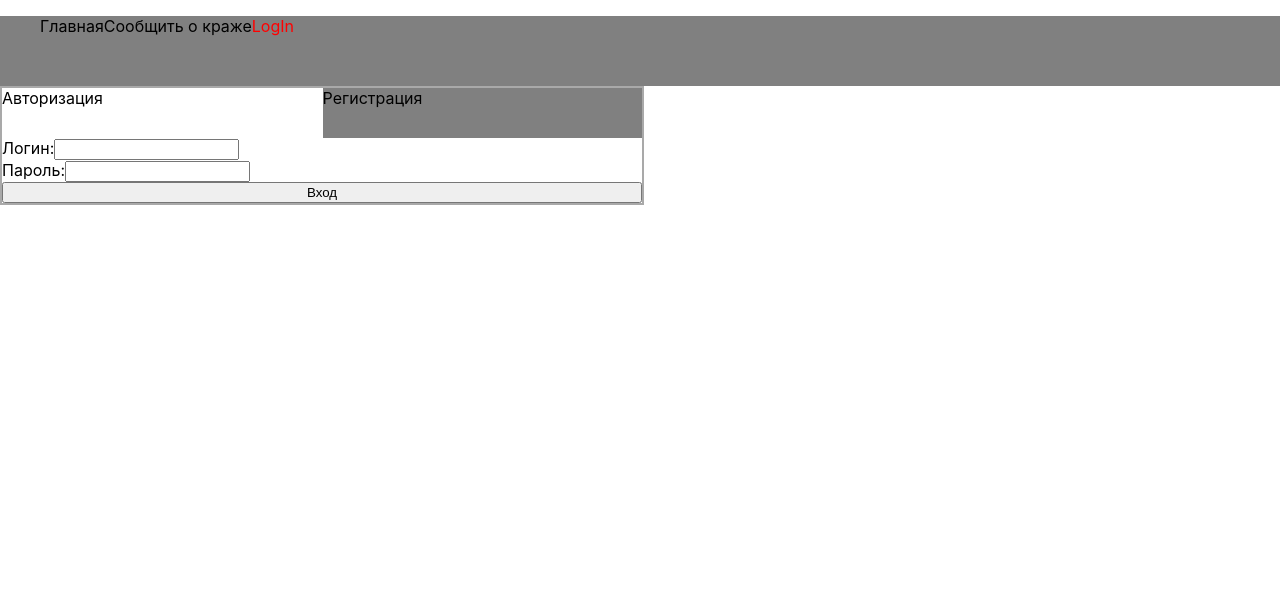
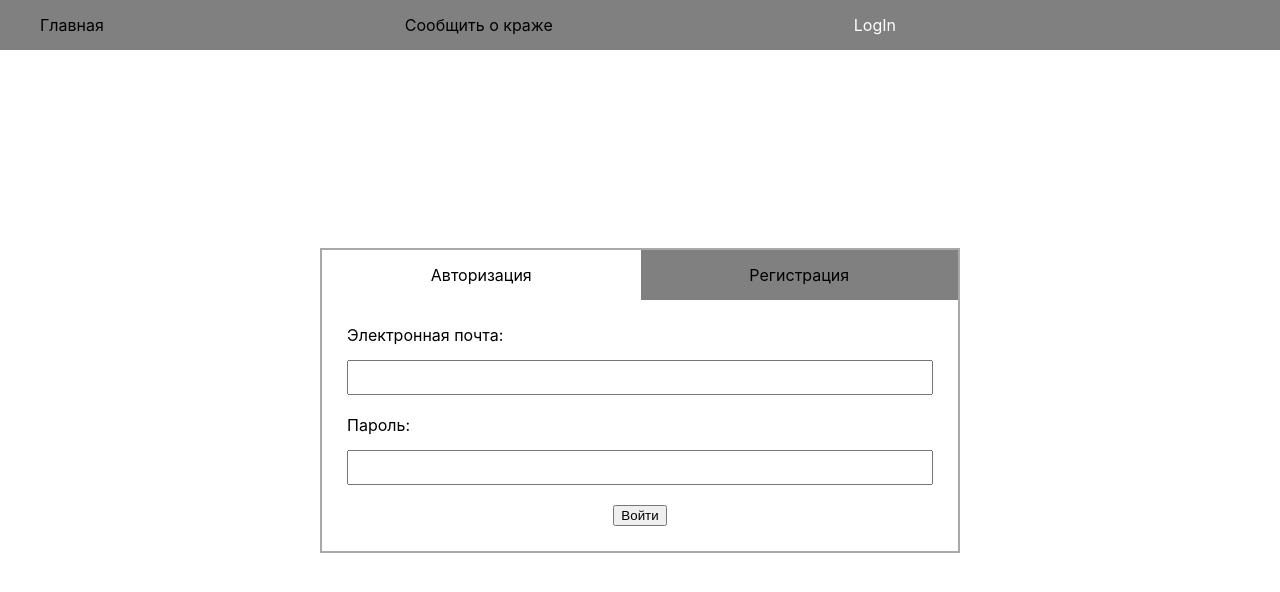
Before and after one commit to EvgeniyGrokholskiy/exitExamination, a React (Create React App) app: page /login in a window 1280 px wide. Shown: the top 592 px of the page. Built offline with nearby package versions, Linux system fonts and the light colour scheme.

Commit message:
added login and sign up forms

```diff
--- a/src/App.css
+++ b/src/App.css
@@ -1,5 +1,16 @@
+* {
+    box-sizing: border-box;
+}
+
+main {
+    display: flex;
+    align-items: center;
+    justify-content: center;
+    height: calc(100vh - 100px);
+}
+
 .App {
-  margin: 0 auto;
-  max-width: 1440px;
-  width: 100%;
+    margin: 0 auto;
+    max-width: 1440px;
+    width: 100%;
 }
--- a/src/App.tsx
+++ b/src/App.tsx
@@ -1,5 +1,5 @@
 import "./App.css"
-import React, {useState} from "react"
+import React, {useEffect, useState} from "react"
 import Main from "./component/Main/Main"
 import Login from "./component/Login/Login"
 import Header from "./component/Header/Header"
@@ -12,19 +12,41 @@ import EmployeesDetails from "./component/EmployeesDetails/EmployeesDetails";
 
 function App() {
 
-    const [isLogin, setIsLogin] = useState(false)
+    const [isLogin, setIsLogin] = useState<boolean>()
 
-    const login = () => {
+    const login = (valueObj: { email: string, password: string }) => {
         setIsLogin(true)
+        console.log(valueObj)
     }
 
     const logout = () => {
         setIsLogin(false)
     }
 
+    useEffect(() => {
+        const value = localStorage.getItem("isLogin")
+        debugger
+        if (value && value === "true") {
+            setIsLogin(true)
+        } else if (value && value === "false") {
+            setIsLogin(false)
+        } else {
+            return
+        }
+    }, [])
+
+    useEffect(() => {
+        localStorage.setItem("isLogin", String(isLogin))
+    }, [isLogin])
+
+
+
     return (
         <div className="App">
+            <header>
                 <Header isLogin={isLogin} logout={logout}/>
+            </header>
+            <main>
                 <Routes>
                     <Route path={"/"} element={<Main/>}/>
                     <Route path={"/login"} element={<Login login={login} isLogin={isLogin}/>}/>
@@ -34,6 +56,10 @@ function App() {
                     <Route path={"/employees-list"} element={<EmployeesList/>}/>
                     <Route path={"/employees/*"} element={<EmployeesDetails/>}/>
                 </Routes>
+            </main>
+            <footer>
+
+            </footer>
         </div>
     );
 }
--- a/src/component/Header/Header.tsx
+++ b/src/component/Header/Header.tsx
@@ -3,7 +3,7 @@ import {NavLink} from "react-router-dom"
 import styles from "./header.module.scss"
 
 interface IHeaderProps {
-    isLogin: boolean
+    isLogin: boolean | undefined
     logout: () => void
 }
 
@@ -13,30 +13,31 @@ const Header: React.FC<IHeaderProps> = ({isLogin, logout}) => {
             <ul className={styles.menu}>
                 <li className={styles.menu_item}>
                     <NavLink to={"/"}
-                             className={({isActive}) => isActive ? styles.link__active : styles.link}>Главная</NavLink>
+                             className={({isActive}) => isActive ? `${styles.link__active} ${styles.link}` : styles.link}>Главная</NavLink>
                 </li>
                 <li className={styles.menu_item}>
                     <NavLink to={"/report"}
-                             className={({isActive}) => isActive ? styles.link__active : styles.link}>Сообщить о
+                             className={({isActive}) => isActive ? `${styles.link__active} ${styles.link}` : styles.link}>Сообщить о
                         краже</NavLink>
                 </li>
                 {
                     isLogin && <li className={styles.menu_item}>
                         <NavLink to={"/reports-list"}
-                                 className={({isActive}) => isActive ? styles.link__active : styles.link}>Сообщения о
+                                 className={({isActive}) => isActive ? `${styles.link__active} ${styles.link}` : styles.link}>Сообщения
+                            о
                             кражах</NavLink>
                     </li>
                 }
                 {
                     isLogin && <li className={styles.menu_item}>
                         <NavLink to={"/employees-list"}
-                                 className={({isActive}) => isActive ? styles.link__active : styles.link}>Список
+                                 className={({isActive}) => isActive ? `${styles.link__active} ${styles.link}` : styles.link}>Список
                             сотрудников</NavLink>
                     </li>
                 }
                 {
                     !isLogin && <li className={styles.menu_item}>
-                        <NavLink className={({isActive}) => isActive ? styles.link__active : styles.link}
+                        <NavLink className={({isActive}) => isActive ? `${styles.link__active} ${styles.link}` : styles.link}
                                  to={"login"}>LogIn</NavLink>
                     </li>
                 }
--- a/src/component/Header/header.module.scss
+++ b/src/component/Header/header.module.scss
@@ -1,27 +1,37 @@
 .wrapper {
   background-color: gray;
+  display: flex;
+  align-items: center;
   margin: 0 auto;
-  height: 70px;
+  height: 50px;
 }
 
 .menu {
   display: flex;
+  justify-content: space-between;
+  width: 70%;
 }
 
 .menu_item {
+  display: flex;
+  align-items: center;
   list-style: none;
 }
 
 .link {
+  display: block;
   color: black;
   text-decoration: none;
+  line-height: 50px;
+  height: 50px;
 
   &:hover, &__active:hover {
     text-decoration: underline;
+
   }
 
   &__active {
-    color: red;
+    color: white;
     text-decoration: none;
   }
 }
--- a/src/component/Login/Login.tsx
+++ b/src/component/Login/Login.tsx
@@ -1,10 +1,12 @@
 import React, {useState} from "react"
 import stales from "./login.module.scss"
 import {Navigate} from "react-router-dom";
+import LoginForm from "./LoginForm/LoginForm";
+import SignUpForm from "./SignUpForm/SignUpForm";
 
 interface ILoginProps {
-    isLogin: boolean
-    login: () => void
+    isLogin: boolean | undefined
+    login: (valueObj: { email: string, password: string }) => void
 }
 
 const Login: React.FC<ILoginProps> = ({isLogin, login}) => {
@@ -19,20 +21,11 @@ const Login: React.FC<ILoginProps> = ({isLogin, login}) => {
             <div className={`${!showLogin && stales.tab_signIn__active} ${stales.tab_signIn}`}
                  onClick={() => setShowLogin(false)}>Регистрация
             </div>
-            <label className={stales.login}>Логин:
-                <input name={"login"}/>
-            </label>
-            <label className={stales.password}>Пароль:
-                <input name={"password"}/>
-            </label>
-
-            <button className={stales.button} onClick={login}>
+            <div className={stales.formContainer}>
                 {
-                    showLogin
-                        ? "Вход"
-                        : "Регистрация"
+                    showLogin ? <LoginForm login={login}/> : <SignUpForm login={login}/>
                 }
-            </button>
+            </div>
             {
                 isLogin && <Navigate to={"/"}/>
             }
--- /dev/null
+++ b/src/component/Login/LoginForm/LoginForm.tsx
@@ -0,0 +1,39 @@
+import React, {FormEvent, useState} from "react"
+import styles from "./loginForm.module.scss"
+
+interface ILoginFormProps {
+    login: (valueObj: { email: string, password: string }) => void
+}
+
+const LoginForm: React.FC<ILoginFormProps> = ({login}) => {
+
+    const [formState, setFormState] = useState({
+        email: "",
+        password: ""
+    })
+
+    const handleChange = (event: React.ChangeEvent<HTMLInputElement>) => {
+        setFormState(((prevState) => {
+            return {
+                ...prevState, [event.target.name]: event.target.value
+            }
+        }))
+    }
+
+    return (
+        <form name={"loginForm"} className={styles.form_wrapper} onSubmit={(e)=>{
+            e.preventDefault()
+            login(formState)
+        }}>
+            <label className={styles.label}>Электронная почта:
+                <input className={styles.input} name={"email"} type={"email"} value={formState.email} required={true} onChange={handleChange}/>
+            </label>
+            <label className={styles.label}>Пароль:
+                <input className={styles.input} name={"password"} type={"password"} value={formState.password} required={true} onChange={handleChange}/>
+            </label>
+            <button>Войти</button>
+        </form>
+    )
+}
+
+export default LoginForm
--- /dev/null
+++ b/src/component/Login/LoginForm/loginForm.module.scss
@@ -0,0 +1,22 @@
+.form_wrapper {
+  display: flex;
+  flex-direction: column;
+  flex-wrap: nowrap;
+  align-items: center;
+  justify-content: center;
+  padding: 25px;
+  width: 100%;
+}
+
+.label {
+  display: block;
+  width: 100%;
+  margin-bottom: 20px;
+}
+
+.input {
+  font-size: 20px;
+  margin-top: 15px;
+  height: 35px;
+  width: 100%;
+}
--- /dev/null
+++ b/src/component/Login/SignUpForm/SignUpForm.tsx
@@ -0,0 +1,53 @@
+import React, {FormEvent, useState} from "react"
+import styles from "./signUpForm.module.scss"
+
+interface ISignUpFormProps {
+    login: (valueObj: { firstName: string, lastName: string, email: string, password: string }) => void
+}
+
+const SignUpForm: React.FC<ISignUpFormProps> = ({login}) => {
+
+    const [formState, setFormState] = useState({
+        firstName: "",
+        lastName: "",
+        email: "",
+        password: "",
+    })
+
+    const handleChange = (event: React.ChangeEvent<HTMLInputElement>) => {
+        setFormState((prevState => {
+            return {
+                ...prevState, [event.target.name]: event.target.value
+            }
+        }))
+    }
+
+
+    return (
+        <form className={styles.form_wrapper} onSubmit={(event: FormEvent<HTMLFormElement>) => {
+            event.preventDefault()
+            login(formState)
+        }}>
+            <label className={styles.label}>Имя:
+                <input className={styles.input} name={"firstName"} type={"text"} value={formState.firstName}
+                       required={true}
+                       onChange={handleChange}/>
+            </label>
+            <label className={styles.label}>Фамилия:
+                <input className={styles.input} name={"lastName"} type={"text"} value={formState.lastName}
+                       required={true} onChange={handleChange}/>
+            </label>
+            <label className={styles.label}>Почта:
+                <input className={styles.input} name={"email"} type={"email"} value={formState.email} required={true}
+                       onChange={handleChange}/>
+            </label>
+            <label className={styles.label}>Пароль:
+                <input className={styles.input} name={"password"} type={"password"} value={formState.password}
+                       required={true} onChange={handleChange}/>
+            </label>
+            <button>Зарегистрироваться</button>
+        </form>
+    )
+}
+
+export default SignUpForm
--- /dev/null
+++ b/src/component/Login/SignUpForm/signUpForm.module.scss
@@ -0,0 +1,22 @@
+.form_wrapper {
+  display: flex;
+  flex-direction: column;
+  flex-wrap: nowrap;
+  align-items: center;
+  justify-content: center;
+  padding: 25px;
+  width: 100%;
+}
+
+.label {
+  display: block;
+  width: 100%;
+  margin-bottom: 20px;
+}
+
+.input {
+  font-size: 20px;
+  margin-top: 15px;
+  height: 35px;
+  width: 100%;
+}
--- a/src/component/Login/login.module.scss
+++ b/src/component/Login/login.module.scss
@@ -1,14 +1,15 @@
 .wrapper {
   display: grid;
   grid-template-areas: "login        signIn"
-                       "loginForm loginForm"
-                       "password   password"
-                       "button       button";
+                       "loginForm loginForm";
   border: 2px solid darkgray;
   width: 50%;
 }
 
 .tab_login {
+  display: flex;
+  align-items: center;
+  justify-content: center;
   background-color: gray;
   grid-area: login;
   height: 50px;
@@ -25,14 +26,6 @@
   }
 }
 
-.login {
+.formContainer {
   grid-area: loginForm;
 }
-
-.password {
-  grid-area: password;
-}
-
-.button {
-  grid-area: button;
-}
--- a/src/component/Main/Main.tsx
+++ b/src/component/Main/Main.tsx
@@ -1,9 +1,12 @@
 import React from "react"
+import styles from "./main.module.scss"
+import {NavLink} from "react-router-dom"
 
 const Main = () => {
     return (
         <div>
             main
+            <NavLink className={styles.navButton} to={"/report"}>Сообщить о краже</NavLink>
         </div>
     )
 }
--- /dev/null
+++ b/src/component/Main/main.module.scss
@@ -0,0 +1,11 @@
+.navButton {
+  color: white;
+  display: block;
+  background-color: gray;
+  font-size: 18px;
+  line-height: 45px;
+  text-align: center;
+  text-decoration: none;
+  height: 45px;
+  width: 200px;
+}
```
Lines whose indentation alone changed are shown as unchanged.
